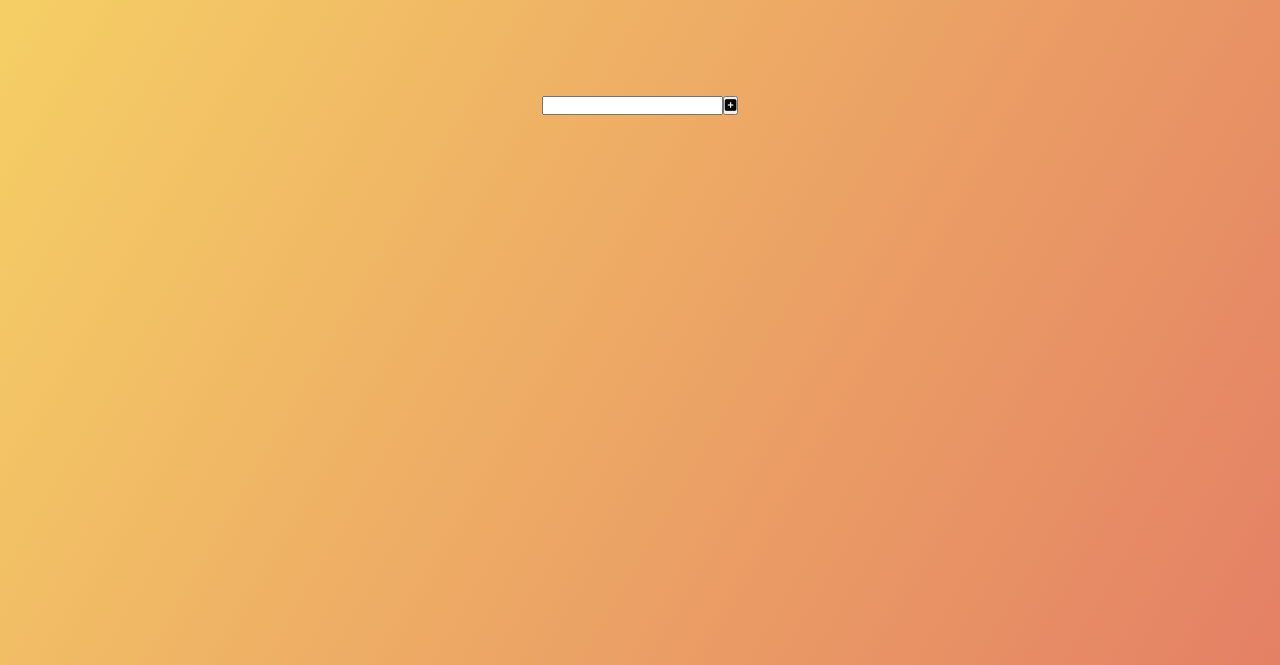
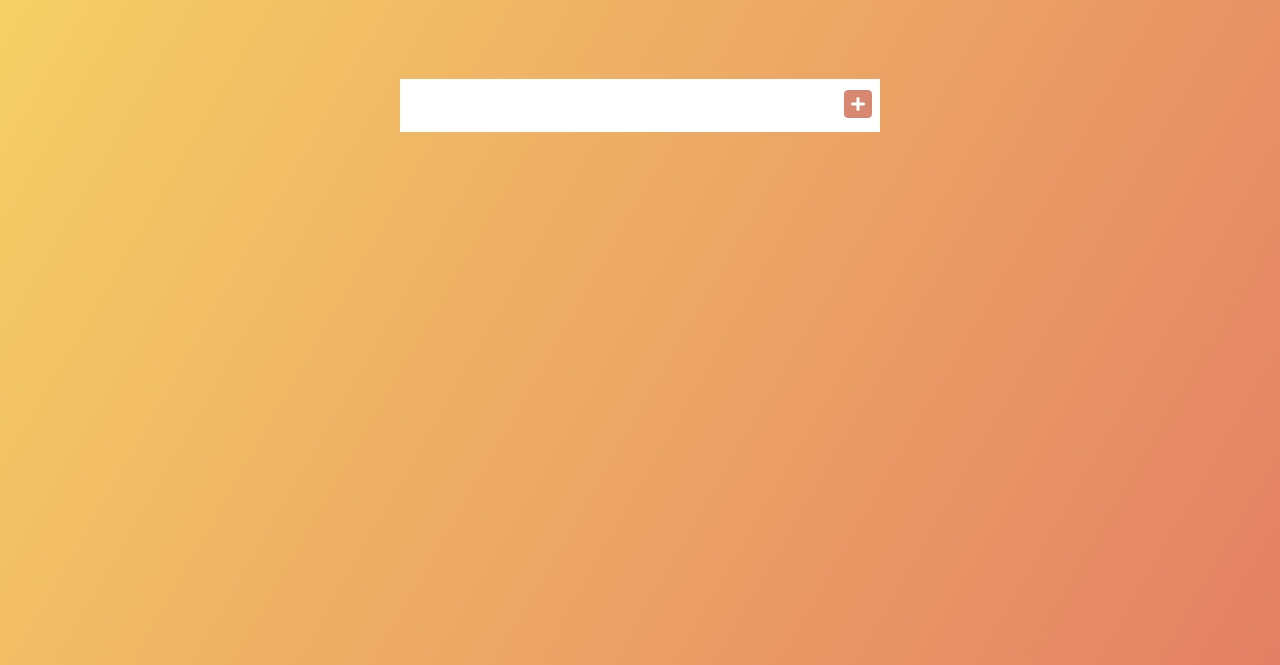
Before and after one commit to jonbleibdrey/todo-pure-javascript-project, a plain HTML site: page index.html in a window 1280 px wide. Shown: the part 135-800 px from the top of the page. Drawn offline with Linux system fonts and the light colour scheme.

Commit message:
added last of the css

```diff
--- a/style.css
+++ b/style.css
@@ -21,3 +21,22 @@ header, form{
     justify-content: center;
     align-items: center;
 }
+
+
+form input, form button{
+    padding: 0.5rem;
+    font-size: 2rem;
+    border: none;
+    background: white;
+}
+
+form button{
+    color: #d88771;
+    background: white;
+    cursor: pointer;
+    transition: all 0.3s ease;
+}
+form button:hover{
+    background: #d88771;
+    color: white;
+}
```
